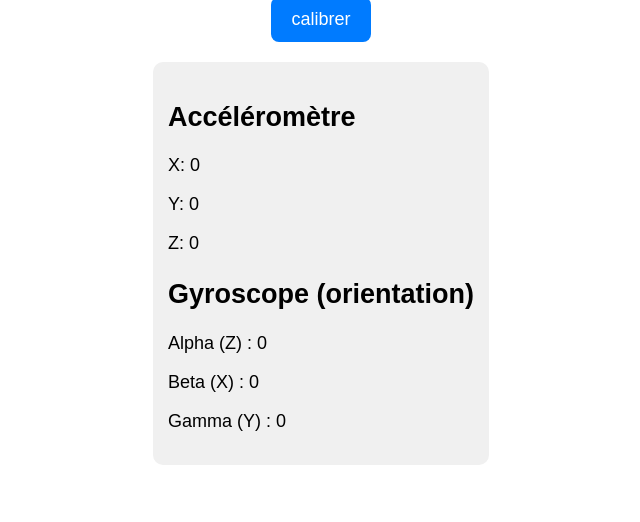
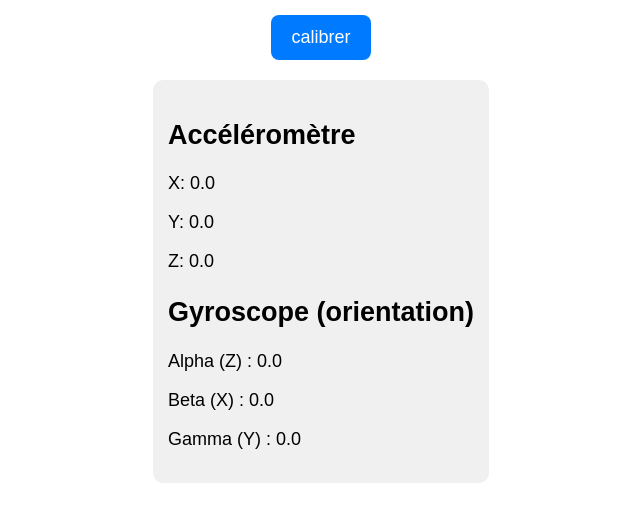
Before and after one commit to c-225/testPhone, a plain HTML site: page index.html in a window 1280 px wide. Shown: the part 156-678 px from the top of the page, without its empty margins (319-959 px from the left). Drawn offline with Linux system fonts and the light colour scheme.

Commit message:
correction affichage coords

```diff
--- a/index.html
+++ b/index.html
@@ -37,20 +37,20 @@
 
     <h1>Test des capteurs du téléphone</h1>
 
-    <button onclick="askPermission()">Activer les capteurs</button><br>
+    <button onclick="askPermission()">Activer les capteurs</button><br><br>
     <button onclick="calibration()">calibrer</button><br>
 
 
     <div id="data">
         <h2>Accéléromètre</h2>
-        <p>X: <span id="accX">0</span></p>
-        <p>Y: <span id="accY">0</span></p>
-        <p>Z: <span id="accZ">0</span></p>
+        <p>X: <span id="accX">0.0</span></p>
+        <p>Y: <span id="accY">0.0</span></p>
+        <p>Z: <span id="accZ">0.0</span></p>
 
         <h2>Gyroscope (orientation)</h2>
-        <p>Alpha (Z) : <span id="gA">0</span></p>
-        <p>Beta  (X) : <span id="gB">0</span></p>
-        <p>Gamma (Y) : <span id="gC">0</span></p>
+        <p>Alpha (Z) : <span id="gA">0.0</span></p>
+        <p>Beta  (X) : <span id="gB">0.0</span></p>
+        <p>Gamma (Y) : <span id="gC">0.0</span></p>
     </div>
 
     <script>
@@ -59,9 +59,9 @@
         var c = parseInt(document.getElementById("accZ").textContent)
 
         function calibration() {
-            a = 0;
-            b = 0;
-            c = 0;
+            a = 0.0
+            b = 0.0
+            c = 0.0
         }
 
         function askPermission() {
```
